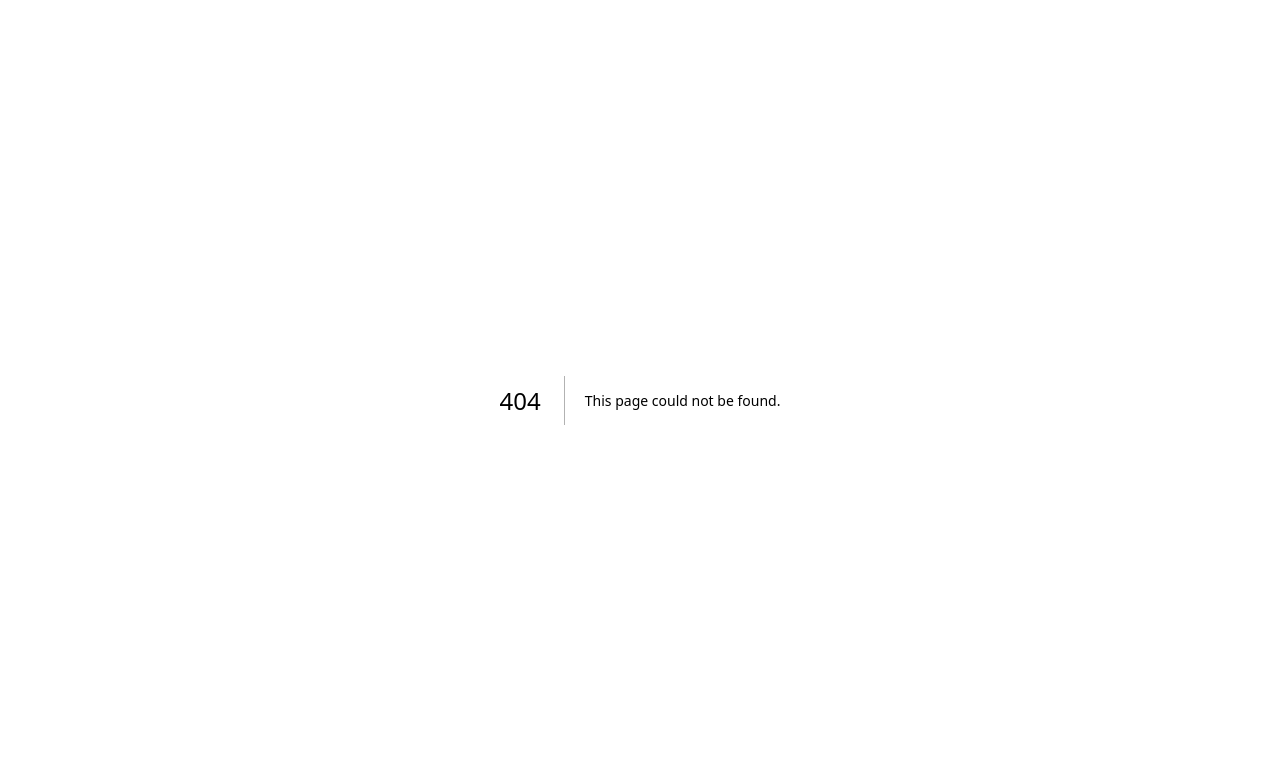
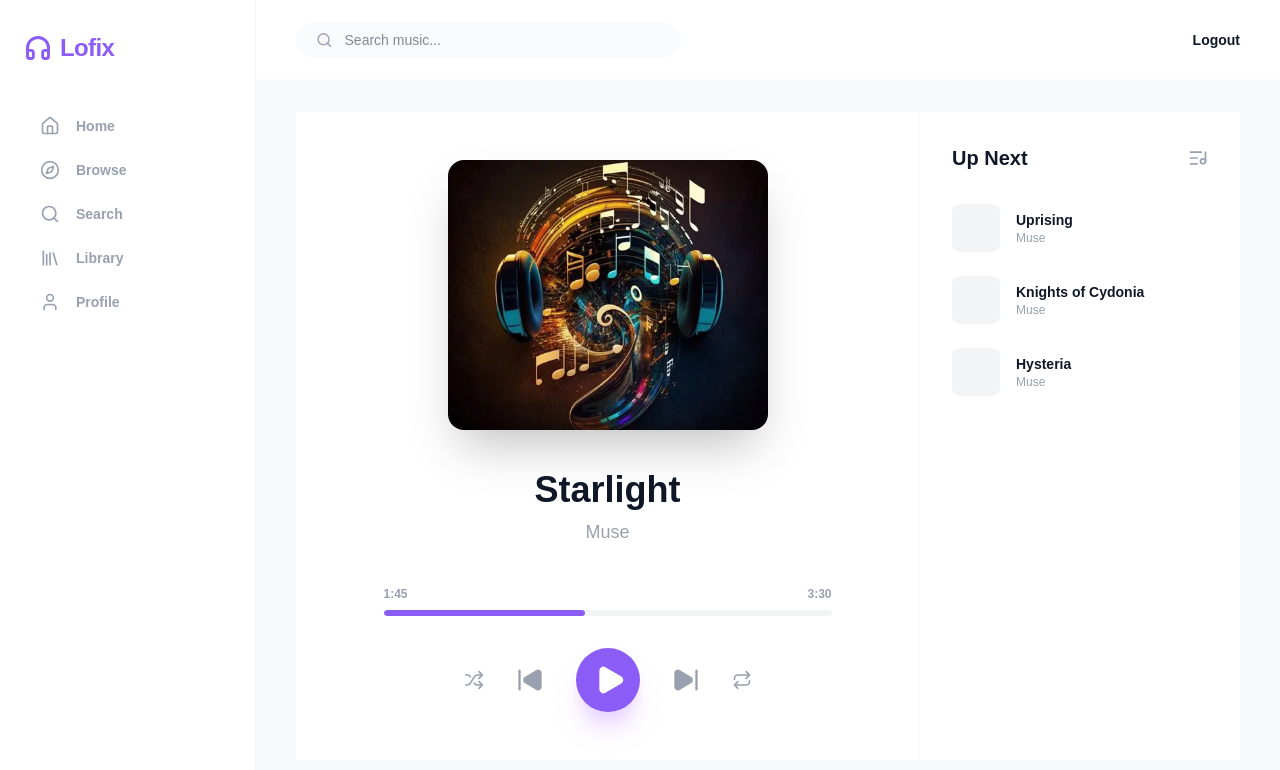
Before and after one commit to Heroicspirit/web-lofix, a Next.js app: page /user/album/1 in a window 1280 px wide. Before the commit this address had no page. Shown: the top 770 px of the page. Built offline with nearby package versions, Linux system fonts and the light colour scheme.

Commit message:
`Refactor PublicLayout component: extract SidebarLink into a separate function, simplify navigation links, and update search input and logout button styles.`

```diff
--- /dev/null
+++ b/app/user/album/[id]/page.tsx
@@ -0,0 +1,89 @@
+"use client";
+
+import React, { useState } from "react";
+import { Play, Pause, SkipBack, SkipForward, Repeat, Shuffle, ListMusic } from "lucide-react";
+
+export default function AlbumViewPage({ params }: { params: { id: string } }) {
+  const [isPlaying, setIsPlaying] = useState(false);
+
+  // In a real app, fetch album details using params.id
+  const albumData = {
+    title: "Starlight",
+    artist: "Muse",
+    cover: "/images/image2.webp",
+    duration: "3:30",
+    queue: [
+      { id: 1, title: "Uprising", artist: "Muse" },
+      { id: 2, title: "Knights of Cydonia", artist: "Muse" },
+      { id: 3, title: "Hysteria", artist: "Muse" },
+    ]
+  };
+
+  return (
+    <div className="flex h-full bg-white">
+      {/* Main Player Area */}
+      <div className="flex-1 flex flex-col items-center justify-center p-12 border-r border-gray-50">
+        <div className="w-80 h-80 rounded-2xl shadow-2xl overflow-hidden mb-10 bg-gray-100">
+          <img src={albumData.cover} alt={albumData.title} className="w-full h-full object-cover" />
+        </div>
+
+        <div className="text-center mb-10">
+          <h1 className="text-4xl font-black text-gray-900 mb-2">{albumData.title}</h1>
+          <p className="text-lg text-gray-400 font-medium">{albumData.artist}</p>
+        </div>
+
+        {/* Progress Bar */}
+        <div className="w-full max-w-md mb-8">
+          <div className="flex justify-between text-xs text-gray-400 mb-2 font-bold">
+            <span>1:45</span>
+            <span>{albumData.duration}</span>
+          </div>
+          <div className="h-1.5 w-full bg-gray-100 rounded-full relative overflow-hidden">
+            <div className="absolute top-0 left-0 h-full w-[45%] bg-[#8b5cf6] rounded-full" />
+          </div>
+        </div>
+
+        {/* Controls */}
+        <div className="flex items-center gap-8 text-gray-400">
+          <Shuffle size={20} className="cursor-pointer hover:text-gray-900" />
+          <SkipBack size={28} fill="currentColor" className="cursor-pointer hover:text-gray-900" />
+
+          <button
+            onClick={() => setIsPlaying(!isPlaying)}
+            className="w-16 h-16 bg-[#8b5cf6] rounded-full flex items-center justify-center text-white shadow-xl shadow-purple-200 hover:scale-105 transition-transform"
+          >
+            {isPlaying ? <Pause size={32} fill="currentColor" /> : <Play size={32} fill="currentColor" className="ml-1" />}
+          </button>
+
+          <SkipForward size={28} fill="currentColor" className="cursor-pointer hover:text-gray-900" />
+          <Repeat size={20} className="cursor-pointer hover:text-gray-900" />
+        </div>
+      </div>
+
+      {/* Up Next Sidebar */}
+      <aside className="w-80 p-8 overflow-y-auto">
+        <div className="flex items-center justify-between mb-8">
+          <h2 className="text-xl font-black text-gray-900">Up Next</h2>
+          <ListMusic size={20} className="text-gray-400" />
+        </div>
+
+        <div className="space-y-6">
+          {albumData.queue.map((track) => (
+            <div key={track.id} className="flex items-center justify-between group cursor-pointer">
+              <div className="flex items-center gap-4">
+                <div className="w-12 h-12 bg-gray-100 rounded-lg overflow-hidden flex-shrink-0">
+                   {/* Placeholder for track thumb */}
+                </div>
+                <div>
+                  <p className="font-bold text-sm text-gray-900 group-hover:text-[#8b5cf6] transition-colors">{track.title}</p>
+                  <p className="text-xs text-gray-400 font-medium">{track.artist}</p>
+                </div>
+              </div>
+              <Play size={14} className="text-gray-300 opacity-0 group-hover:opacity-100 transition-opacity" />
+            </div>
+          ))}
+        </div>
+      </aside>
+    </div>
+  );
+}
--- a/app/user/layout.tsx
+++ b/app/user/layout.tsx
@@ -8,6 +8,7 @@ import { handleLogout } from "@/lib/actions/auth-action";
 export default function PublicLayout({ children }: { children: React.ReactNode }) {
   const pathname = usePathname();
 
+  // Ensure this matches your dashboard route exactly
   const isDashboard = pathname === "/dashboard";
   if (isDashboard) {
     return <main className="w-full h-full">{children}</main>;
@@ -22,38 +23,56 @@ export default function PublicLayout({ children }: { children: React.ReactNode }
         </div>
 
         <nav className="space-y-1 flex-1">
-          <Link href="/user/dashboard">
-            <SidebarLink icon={<Home size={20} />} label="Home" active={pathname === "/user/dashboard"} />
-          </Link>
-          <Link href="/user/browse">
-            <SidebarLink icon={<Compass size={20} />} label="Browse" active={pathname === "/user/browse"} />
-          </Link>
-          <Link href="/user/search">
-            <SidebarLink icon={<Search size={20} />} label="Search" active={pathname === "/user/search"} />
-          </Link>
-          <Link href="/user/library">
-            <SidebarLink icon={<Library size={20} />} label="Library" active={pathname === "/user/library"} />
-          </Link>
-          <Link href="/user/profile">
-            <SidebarLink icon={<User size={20} />} label="Profile" active={pathname === "/user/profile"} />
-          </Link>
+          <SidebarLink
+            href="/user/dashboard"
+            icon={<Home size={20} />}
+            label="Home"
+            active={pathname === "/user/dashboard"}
+          />
+          <SidebarLink
+            href="/user/browse"
+            icon={<Compass size={20} />}
+            label="Browse"
+            active={pathname === "/user/browse"}
+          />
+          <SidebarLink
+            href="/user/search"
+            icon={<Search size={20} />}
+            label="Search"
+            active={pathname === "/user/search"}
+          />
+          <SidebarLink
+            href="/user/library"
+            icon={<Library size={20} />}
+            label="Library"
+            active={pathname === "/user/library"}
+          />
+          <SidebarLink
+            href="/user/profile"
+            icon={<User size={20} />}
+            label="Profile"
+            active={pathname.includes("/user/profile")}
+          />
         </nav>
       </aside>
 
-      <div className="flex-1 flex flex-col relative overflow-hidden">
-        <header className="h-20 flex items-center justify-between px-10 bg-white/50 backdrop-blur-md">
+      <div className="flex-1 flex flex-col relative overflow-hidden bg-[#F8F9FA]">
+        <header className="h-20 flex items-center justify-between px-10 bg-white border-b border-gray-50">
           <div className="w-96 bg-gray-50 rounded-full px-5 py-2 flex items-center gap-3">
             <Search size={18} className="text-gray-400" />
-            <input className="bg-transparent text-sm outline-none w-full" placeholder="Search music..." />
+            <input
+              className="bg-transparent text-sm outline-none w-full"
+              placeholder="Search music..."
+            />
           </div>
           <form action={handleLogout}>
-            <button type="submit" className="text-sm font-bold pt-2 hover:text-[#8b5cf6]">
+            <button type="submit" className="text-sm font-bold hover:text-[#8b5cf6] transition-colors">
               Logout
             </button>
           </form>
         </header>
 
-        <main className="flex-1 overflow-y-auto px-10 pb-10">
+        <main className="flex-1 overflow-y-auto px-10 pb-10 pt-8">
           {children}
         </main>
       </div>
@@ -61,13 +80,24 @@ export default function PublicLayout({ children }: { children: React.ReactNode }
   );
 }
 
-function SidebarLink({ icon, label, active = false }: { icon: any, label: string, active?: boolean }) {
+interface SidebarLinkProps {
+  href: string;
+  icon: React.ReactNode;
+  label: string;
+  active?: boolean;
+}
+
+function SidebarLink({ href, icon, label, active = false }: SidebarLinkProps) {
   return (
+    <Link href={href}>
       <div className={`flex items-center gap-4 px-4 py-3 rounded-2xl cursor-pointer transition-all ${
-      active ? 'bg-purple-50 text-[#8b5cf6]' : 'text-gray-400 hover:text-gray-900 hover:bg-gray-50'
+        active
+          ? 'bg-purple-50 text-[#8b5cf6]'
+          : 'text-gray-400 hover:text-gray-900 hover:bg-gray-50'
       }`}>
         {icon}
         <span className="font-bold text-sm">{label}</span>
       </div>
+    </Link>
   );
 }
--- /dev/null
+++ b/app/user/search/page.tsx
@@ -0,0 +1,117 @@
+"use client";
+
+import React, { useState, useEffect } from "react";
+import { Search as SearchIcon, ChevronRight, Play } from "lucide-react";
+
+// Reusing your static data so the search looks populated
+const STATIC_ALBUMS = [
+  { id: 1, title: "Coffee", sub: "Morning Brew", src: "/images/image2.webp" },
+  { id: 2, title: "Beats", sub: "Focus Beats", src: "/images/image3.webp" },
+  { id: 3, title: "Nature", sub: "Indie Gems", src: "/images/image4.webp" },
+  { id: 4, title: "Chill", sub: "Chill Vibes", src: "/images/image5.jpg" },
+];
+
+export default function SearchPage() {
+  const [query, setQuery] = useState("");
+  const [results, setResults] = useState([]);
+  const [isSearching, setIsSearching] = useState(false);
+
+  useEffect(() => {
+    const handleSearch = async () => {
+      if (query.length < 2) {
+        setResults([]);
+        return;
+      }
+
+      setIsSearching(true);
+      try {
+        // Fetching from your actual backend
+        const res = await fetch(`http://localhost:5000/api/auth/search?q=${query}`);
+        const data = await res.json();
+        if (data.success) {
+          setResults(data.data.songs);
+        }
+      } catch (error) {
+        console.error("Search error:", error);
+      } finally {
+        setIsSearching(false);
+      }
+    };
+
+    const debounce = setTimeout(handleSearch, 300);
+    return () => clearTimeout(debounce);
+  }, [query]);
+
+  return (
+    <div className="py-6 space-y-10">
+      {/* Search Bar - Styled like your Dashboard Header */}
+      <div className="relative max-w-2xl">
+        <SearchIcon className="absolute left-5 top-1/2 -translate-y-1/2 text-gray-400" size={20} />
+        <input
+          type="text"
+          value={query}
+          onChange={(e) => setQuery(e.target.value)}
+          placeholder="Search for songs, artists, or albums..."
+          className="w-full bg-white border border-gray-100 py-4 pl-14 pr-6 rounded-2xl shadow-sm outline-none focus:ring-2 focus:ring-purple-100 transition-all"
+        />
+      </div>
+
+      {query.length >= 2 ? (
+        <section>
+          <h2 className="text-2xl font-bold mb-6">Search Results</h2>
+          {results.length > 0 ? (
+            <div className="grid grid-cols-2 md:grid-cols-4 lg:grid-cols-5 gap-6">
+              {results.map((song: any) => (
+                <AlbumCard key={song._id} title={song.title} sub={song.album} src={song.coverImage} />
+              ))}
+            </div>
+          ) : (
+            <p className="text-gray-400">No real songs found in database yet...</p>
+          )}
+        </section>
+      ) : (
+        <>
+          {/* Default Content when not searching */}
+          <section>
+            <h2 className="text-2xl font-bold mb-6">Recent Searches</h2>
+            <div className="grid grid-cols-1 md:grid-cols-2 gap-4">
+              {["Synthwave Dreams", "Lofi Girl", "Chill Study Beats"].map((item) => (
+                <div key={item} className="flex items-center justify-between p-4 bg-white border border-gray-50 rounded-2xl hover:bg-gray-50 cursor-pointer transition">
+                  <span className="font-semibold text-gray-700">{item}</span>
+                  <ChevronRight size={18} className="text-gray-300" />
+                </div>
+              ))}
+            </div>
+          </section>
+
+          <section>
+            <h2 className="text-2xl font-bold mb-6">Recommended for You</h2>
+            <div className="grid grid-cols-2 md:grid-cols-4 lg:grid-cols-5 gap-6">
+              {STATIC_ALBUMS.map((album) => (
+                <AlbumCard key={album.id} title={album.title} sub={album.sub} src={album.src} />
+              ))}
+            </div>
+          </section>
+        </>
+      )}
+    </div>
+  );
+}
+
+// Reusable Card Component to match your Dashboard style
+function AlbumCard({ title, sub, src }: any) {
+  return (
+    <div className="group cursor-pointer">
+      <div className="relative aspect-square rounded-2xl mb-4 overflow-hidden shadow-sm group-hover:shadow-xl transition-all duration-300">
+        <img src={src} alt={title} className="w-full h-full object-cover group-hover:scale-110 transition-transform duration-500" />
+        <div className="absolute inset-0 bg-black/20 opacity-0 group-hover:opacity-100 transition-opacity flex items-center justify-center">
+          <div className="bg-white p-3 rounded-full text-[#8b5cf6] shadow-2xl transform translate-y-4 group-hover:translate-y-0 transition-all duration-300">
+            <Play size={20} fill="currentColor" />
+          </div>
+        </div>
+      </div>
+      <h3 className="font-bold text-gray-900 leading-tight truncate">{title}</h3>
+      <p className="text-[11px] text-gray-400 font-bold uppercase tracking-wider">{sub}</p>
+    </div>
+  );
+}
--- /dev/null
+++ b/context/PlayerContext.tsx
@@ -0,0 +1,28 @@
+"use client";
+import React, { createContext, useContext, useState, useRef } from "react";
+
+const PlayerContext = createContext<any>(null);
+
+export function PlayerProvider({ children }: { children: React.ReactNode }) {
+  const [currentTrack, setCurrentTrack] = useState<any>(null);
+  const [isPlaying, setIsPlaying] = useState(false);
+  const audioRef = useRef<HTMLAudioElement | null>(null);
+
+  const playTrack = (track: any) => {
+    setCurrentTrack(track);
+    setIsPlaying(true);
+    if (audioRef.current) {
+      audioRef.current.src = `http://localhost:5000${track.audioUrl}`;
+      audioRef.current.play();
+    }
+  };
+
+  return (
+    <PlayerContext.Provider value={{ currentTrack, isPlaying, playTrack, setIsPlaying }}>
+      {children}
+      <audio ref={audioRef} onEnded={() => setIsPlaying(false)} />
+    </PlayerContext.Provider>
+  );
+}
+
+export const usePlayer = () => useContext(PlayerContext);
```
Lines whose indentation alone changed are shown as unchanged.
